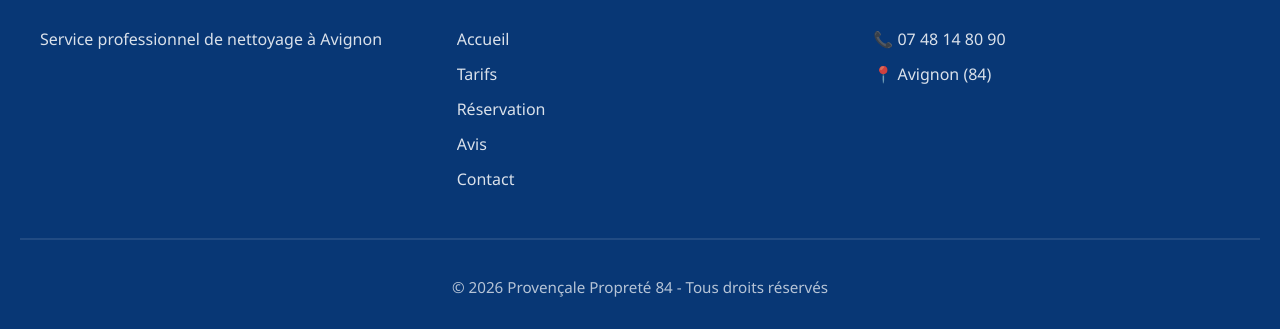
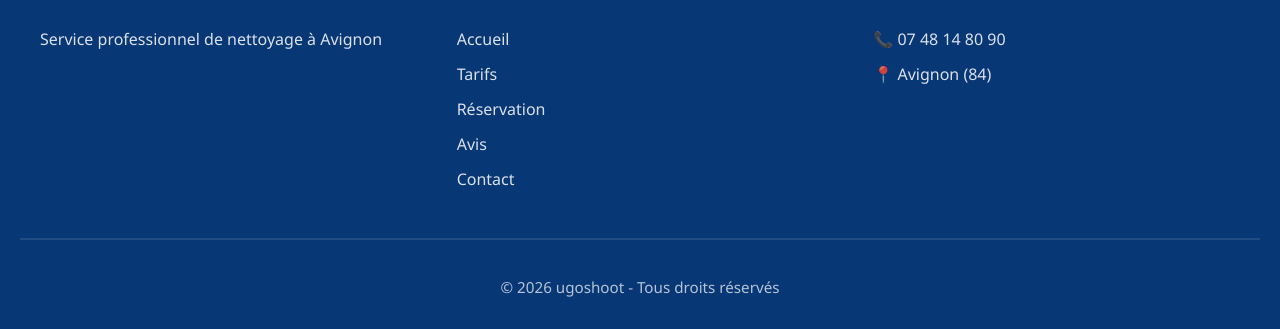
Before and after one commit to provencaleproprete84-droid/monsite, a plain HTML site: page index.html in a window 1280 px wide. Shown: the part 2293-2622 px from the top of the page. Drawn offline with nearby package versions, Linux system fonts and the light colour scheme.

Commit message:
index.html

```diff
--- a/index.html
+++ b/index.html
@@ -227,7 +227,7 @@
       </div>
     </div>
     <div class="footer-bottom">
-      <p>© 2026 Provençale Propreté 84 - Tous droits réservés</p>
+      <p>© 2026 ugoshoot - Tous droits réservés</p>
     </div>
   </footer>
 
```
